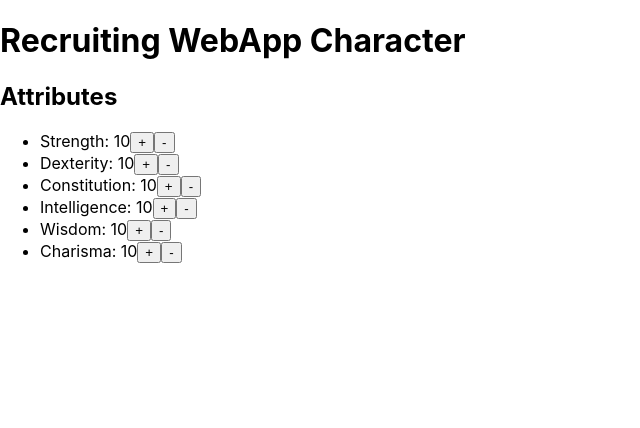
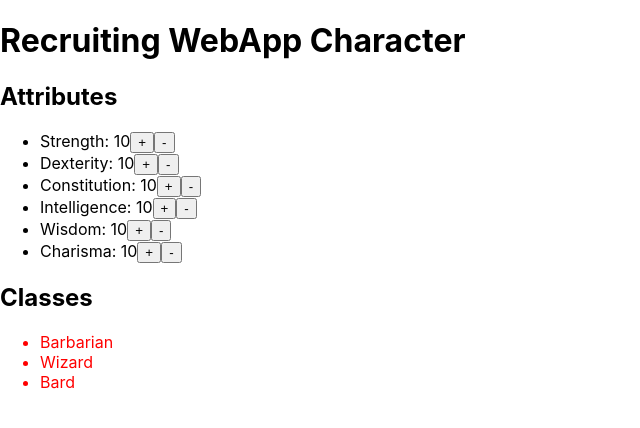
Before and after one commit to talalabbas84/recruiting-webapp-character, a React (Create React App) app: page / in a window 1280 px wide. Shown: the top 428 px of the page, without its empty margins (0-640 px from the left). Built offline with nearby package versions, Linux system fonts and the light colour scheme.

Commit message:
Add class display with dynamic UI updates based on attribute requirements

```diff
--- a/src/App.tsx
+++ b/src/App.tsx
@@ -1,5 +1,6 @@
 import { Provider } from 'react-redux';
 import AttributeControls from './components/AttributeControls';
+import ClassDisplay from './components/ClassDisplay';
 import store from './state/store';
 
 const App = () => {
@@ -8,6 +9,7 @@ const App = () => {
       <div>
         <h1>Recruiting WebApp Character</h1>
         <AttributeControls />
+        <ClassDisplay />
       </div>
     </Provider>
   );
--- /dev/null
+++ b/src/components/ClassDisplay.tsx
@@ -0,0 +1,50 @@
+import { useState } from 'react';
+import { useSelector } from 'react-redux';
+import { CLASS_LIST } from '../constants/classes';
+import { RootState } from '../state/store';
+
+const ClassDisplay = () => {
+  const classes = useSelector((state: RootState) => state.character.classes);
+  const [selectedClass, setSelectedClass] = useState<string | null>(null);
+
+  const handleClassClick = (className: string) => {
+    setSelectedClass(className);
+  };
+
+  return (
+    <div>
+      <h2>Classes</h2>
+      <ul>
+        {Object.keys(classes).map(className => (
+          <li
+            key={className}
+            style={{
+              color: classes[className] ? 'green' : 'red',
+              cursor: 'pointer'
+            }}
+            onClick={() => handleClassClick(className)}
+          >
+            {className}
+          </li>
+        ))}
+      </ul>
+      {selectedClass && (
+        <div>
+          <h3>{selectedClass} Requirements</h3>
+          <ul>
+            {(
+              Object.entries(CLASS_LIST[selectedClass]) as [string, number][]
+            ).map(([attribute, value]) => (
+              <li key={attribute}>
+                {attribute}: {value}
+              </li>
+            ))}
+          </ul>
+          <button onClick={() => setSelectedClass(null)}>Close</button>
+        </div>
+      )}
+    </div>
+  );
+};
+
+export default ClassDisplay;
--- /dev/null
+++ b/src/constants/classes.ts
@@ -0,0 +1,26 @@
+export const CLASS_LIST = {
+  Barbarian: {
+    Strength: 14,
+    Dexterity: 9,
+    Constitution: 9,
+    Intelligence: 9,
+    Wisdom: 9,
+    Charisma: 9
+  },
+  Wizard: {
+    Strength: 9,
+    Dexterity: 9,
+    Constitution: 9,
+    Intelligence: 14,
+    Wisdom: 9,
+    Charisma: 9
+  },
+  Bard: {
+    Strength: 9,
+    Dexterity: 9,
+    Constitution: 9,
+    Intelligence: 9,
+    Wisdom: 9,
+    Charisma: 14
+  }
+};
--- a/src/state/characterSlice.ts
+++ b/src/state/characterSlice.ts
@@ -1,12 +1,26 @@
 import { createSlice } from '@reduxjs/toolkit';
+import { CLASS_LIST } from '../constants/classes';
 import { ATTRIBUTE_LIST } from '../consts';
-
 const initialState = {
   attributes: ATTRIBUTE_LIST.reduce((acc, attribute) => {
     acc[attribute] = 10;
     return acc;
   }, {} as Record<string, number>),
-  totalAttributes: 60
+  totalAttributes: 60,
+  classes: Object.keys(CLASS_LIST).reduce((acc, className) => {
+    acc[className] = false;
+    return acc;
+  }, {} as Record<string, boolean>)
+};
+
+const doesMeetClassRequirements = (
+  attributes: Record<string, number>,
+  className: string
+) => {
+  const classRequirements = CLASS_LIST[className];
+  return Object.keys(classRequirements).every(
+    attribute => attributes[attribute] >= classRequirements[attribute]
+  );
 };
 
 const characterSlice = createSlice({
@@ -18,6 +32,13 @@ const characterSlice = createSlice({
       if (state.totalAttributes < 70) {
         state.attributes[attribute] += 1;
         state.totalAttributes += 1;
+        // Update class requirements
+        Object.keys(state.classes).forEach(className => {
+          state.classes[className] = doesMeetClassRequirements(
+            state.attributes,
+            className
+          );
+        });
       } else {
         alert('Total attributes cannot exceed 70.');
       }
@@ -27,11 +48,18 @@ const characterSlice = createSlice({
       if (state.attributes[attribute] > 0) {
         state.attributes[attribute] -= 1;
         state.totalAttributes -= 1;
+        // Update class requirements
+        Object.keys(state.classes).forEach(className => {
+          state.classes[className] = doesMeetClassRequirements(
+            state.attributes,
+            className
+          );
+        });
       }
     }
   }
 });
 
-export const { incrementAttribute, decrementAttribute } =
-  characterSlice.actions;
+export const { incrementAttribute, decrementAttribute } = characterSlice.actions;
+
 export default characterSlice.reducer;
```
